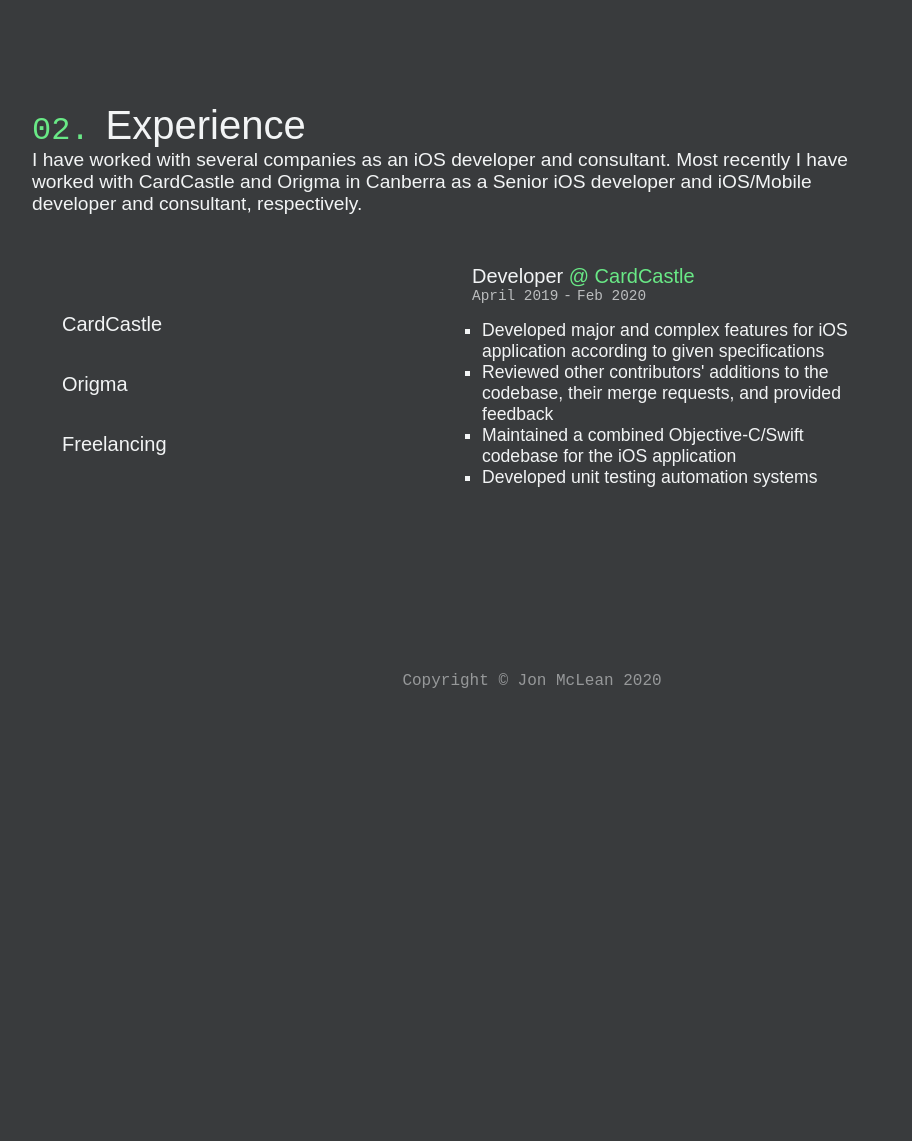
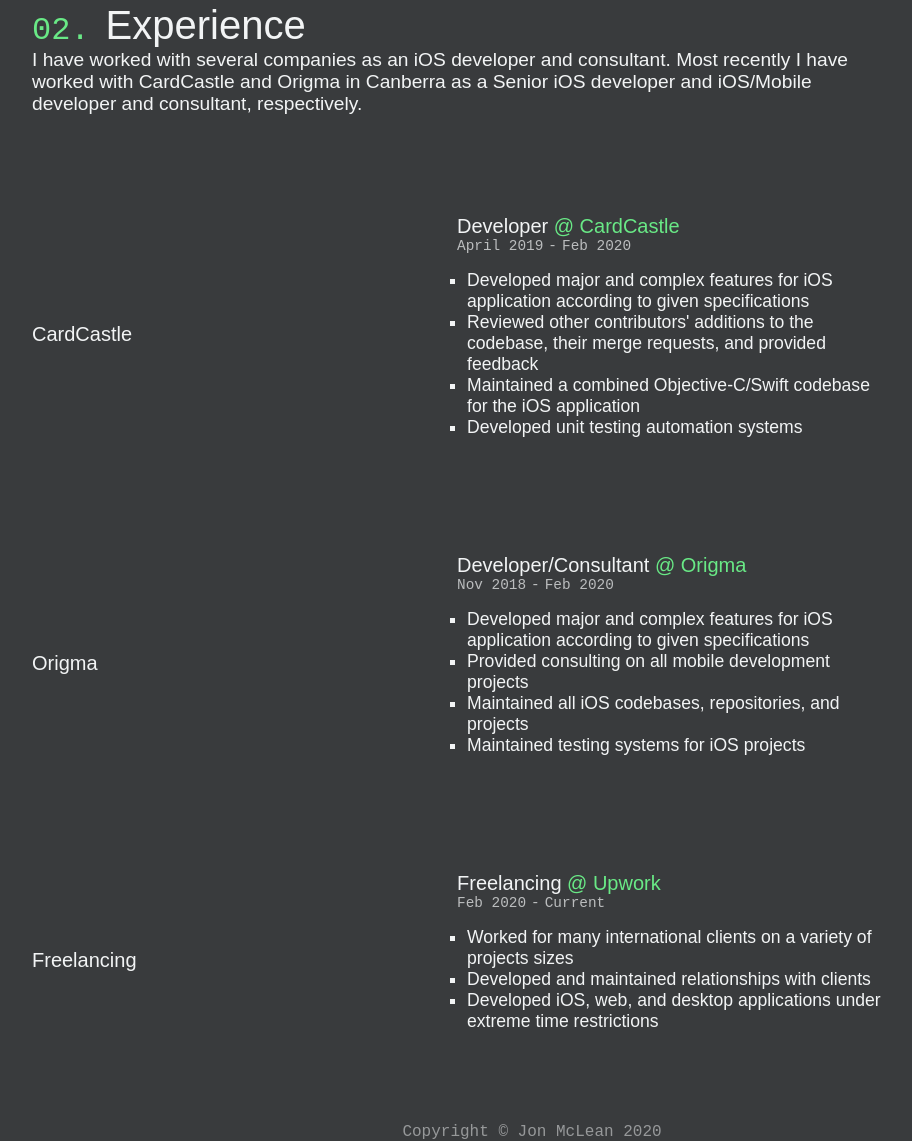
Before and after one commit to Jon-C-McLean/Portfolio, a Gatsby site: page /experience in a window 1280 px wide. Shown: the part 80-1221 px from the top of the page, without its empty margins (108-1020 px from the left). Before the commit the page ends 800 px from the top, so only its background shows below. Built offline with nearby package versions, Linux system fonts and the light colour scheme; Gatsby itself is replaced by a stand-in of ours.

Commit message:
Changed layout for experienceContent component

```diff
--- a/src/components/experienceContent.js
+++ b/src/components/experienceContent.js
@@ -4,20 +4,7 @@ import classNames from "classnames";
 
 import "../styles/main.scss"
 
-class ExperienceContent extends Component {
-    state = {
-        isActive: false
-    };
-
-    handleClick = () => {
-        //this.setState(state => ({ isActive: !state.isActive }));
-    };
-
-    render() {
-        const menuClass = classNames({
-            active: this.state.isActive
-        });
-
+const ExperienceContent = () => {
     return (
         <section className="list-content">
             <div className="inner-list">
@@ -28,15 +15,9 @@ class ExperienceContent extends Component {
                 </div>
 
                 <div className="list">
-                        <div className="content">
-                            <ul>
-                                <li className={menuClass} onClick={this.handleClick}>CardCastle</li>
-                                <li>Origma</li>
-                                <li>Freelancing</li>
-                            </ul>
-                        </div>
-                        <div className="detail-panel">
-                            <div>
+                    <div className="list-element">
+                        <div className="experienceName">CardCastle</div>
+                        <div className="experienceContent">
                             <div className="detail-title">Developer <span className="company"><Link to="https://cardcastle.co">@ CardCastle</Link></span></div>
                             <div className="detail-date">April 2019<span className="hyphon">-</span>Feb 2020</div>
                             <ul>
@@ -46,7 +27,11 @@ class ExperienceContent extends Component {
                                 <li>Developed unit testing automation systems</li>
                             </ul>
                         </div>
-                            <div hidden="true;">
+                    </div>
+
+                    <div className="list-element">
+                        <div className="experienceName">Origma</div>
+                        <div className="experienceContent">
                             <div className="detail-title">Developer/Consultant <span className="company"><Link to="https://origma.com.au">@ Origma</Link></span></div>
                             <div className="detail-date">Nov 2018<span className="hyphon">-</span>Feb 2020</div>
                             <ul>
@@ -57,11 +42,23 @@ class ExperienceContent extends Component {
                             </ul>
                         </div>
                     </div>
+
+                    <div className="list-element">
+                        <div className="experienceName">Freelancing</div>
+                        <div className="experienceContent">
+                            <div className="detail-title">Freelancing <span className="company"><Link to="https://upwork.com">@ Upwork</Link></span></div>
+                            <div className="detail-date">Feb 2020<span className="hyphon">-</span>Current</div>
+                            <ul>
+                                <li>Worked for many international clients on a variety of projects sizes</li>
+                                <li>Developed and maintained relationships with clients</li>
+                                <li>Developed iOS, web, and desktop applications under extreme time restrictions</li>
+                            </ul>
+                        </div>
+                    </div>
                 </div>
             </div>
         </section>
-        );
-    }
+    )
 }
 
 export default ExperienceContent
--- a/src/styles/main.scss
+++ b/src/styles/main.scss
@@ -148,6 +148,7 @@ section.banner {
     z-index: 99;
     left: 0px;
     width: 100%;
+    margin-bottom: 30px;
     .inner-footer {
         display: flex;
         align-items: center;
@@ -165,8 +166,6 @@ section.banner {
         }
 
     }
-
-    bottom: 30px;
 }
 
 .nofade {
@@ -236,48 +235,21 @@ section.list-content {
         }
 
         .list {
-            margin-top: 50px;
+            width: 85%;
+
+            .list-element {
+                padding-top: 100px;
                 display: flex;
                 justify-content: space-between;
                 align-items: center;
-            width: 85%;
 
-            .content {
+                .experienceName {
                     width: 50%;
-
-                ul {
-                    padding-left: 0px;
-                    margin: 0px;
-                    list-style: none;
-
-                    li {
                     font-size: 1.25rem;
-                        vertical-align: middle;
-                        margin-top: 20px;
-                        //background-color: blue;
-                        height: 40px;
-                        line-height: 40px;
-                        padding-left: 30px;
-                        &:first-child {
-                            margin-top: 0px;
-                        }
                 }
 
-                    li:hover {
-                        animation-name: list-hover;
-                        animation-duration: 0.2s;
-                        opacity: 0.5;
-                    }
-
-
-                }
-
-            }
-
-            .detail-panel {
+                .experienceContent {
                     width: 50%;
-                //background-color: pink;
-                padding-left: 30px;
 
                     .detail-title {
                         font-size: 1.25rem;
@@ -288,13 +260,6 @@ section.list-content {
                             a {
                                 color: $text;
                             }
-
-                        // TODO: Add hover animation for company link
-                        /*a:hover {
-                            animation-name: list-hover;
-                            animation-duration: 0.3s;
-                            opacity: 0.5;
-                        }*/
                         }
                     }
 
@@ -321,35 +286,8 @@ section.list-content {
             }
         }
     }
-
-/*.project-container {
-    .project {
-        display: grid;
-        grid-template-columns: repeat(12, 1fr);
-        -webkit-box-align: center;
-        align-items: center;
-        margin-bottom: 100px;
-        gap: 10px;
-
-        .project-content {
-            position: relative;
-            grid-row: 1 / -1;
-
-            .project-title {
-                font-size: 28px;
-                color: $offWhite;
-                margin: 0px 0px 20px;
 }
 
-            .image-container {
-                position: relative;
-                overflow: hidden;
-                width: 100%;
-                max-width: 100%;
-                vertical-align: middle;
-                mix-blend-mode: multiply;
-                border-radius: 3px;
+.active {
+    background-color: red;
 }
-        }
-    }
-}*/
```
Lines whose indentation alone changed are shown as unchanged.
